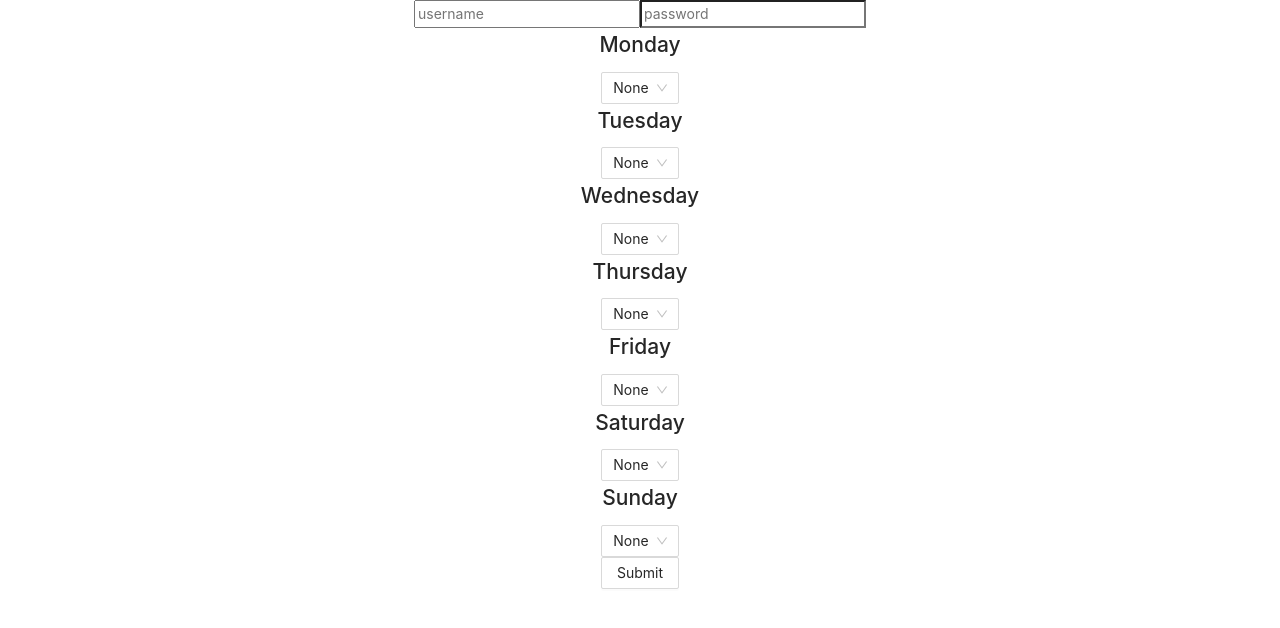
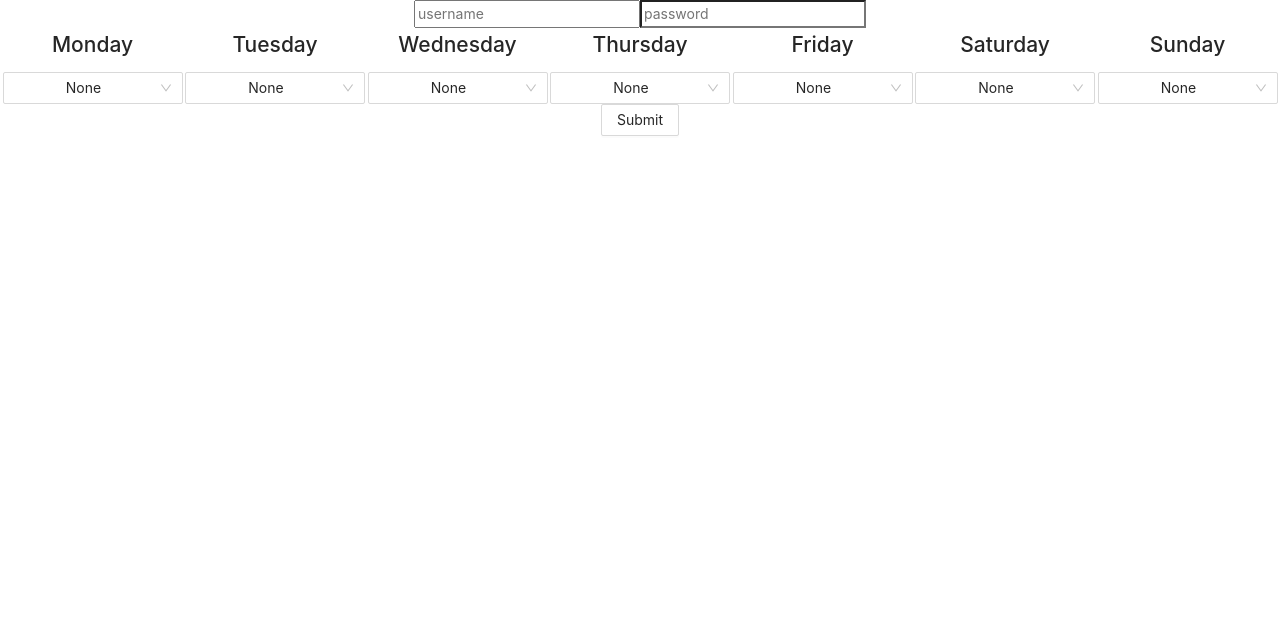
Before and after one commit to Jawny/goodlife-autobook-client, a React (Create React App) app: page / in a window 1280 px wide. Shown: the top 628 px of the page. Built offline with nearby package versions, Linux system fonts and the light colour scheme.

Commit message:
cleaned up code

```diff
--- a/src/App.css
+++ b/src/App.css
@@ -28,6 +28,12 @@
   color: #61dafb;
 }
 
+.dropdown-menus-container {
+  display: flex;
+  flex-flow: row wrap;
+  justify-content: space-evenly;
+}
+
 @keyframes App-logo-spin {
   from {
     transform: rotate(0deg);
--- a/src/App.js
+++ b/src/App.js
@@ -37,52 +37,74 @@ function App() {
     );
     bookingTimeIntervalsCopy[day] = value;
     setBookingTimeIntervals(bookingTimeIntervalsCopy);
-    console.log(bookingTimeIntervals);
   }
 
-  let data = JSON.stringify({
+  const openNotification = (result) => {
+    if (result) {
+      notification.open({
+        message: "REGISTRATION CONFIRMED",
+        description: "YOU ARE SIGNED UP FOR AUTO BOOKINGS",
+      });
+    } else {
+      notification.open({
+        message: "REGISTRATION FAILED",
+        description: "PLEASE CHECK CREDENTIALS AGAIN",
+      });
+    }
+  };
+
+  const formatData = () => {
+    const data = JSON.stringify({
       email,
       password,
+      monday: bookingTimeIntervals[0],
+      tuesday: bookingTimeIntervals[1],
+      wednesday: bookingTimeIntervals[2],
+      thursday: bookingTimeIntervals[3],
+      friday: bookingTimeIntervals[4],
+      saturday: bookingTimeIntervals[5],
+      sunday: bookingTimeIntervals[6],
     });
-
-  const openNotification = () => {
-    notification.open({
-      message: "Registration Confirmed",
-      description: "You are signed up for auto bookings",
-    });
+    return data;
   };
 
-  function onSubmit() {
-    openNotification();
-    axios.post("https://goodlife-autobook-server.herokuapp.com/", data, {
+  const onSubmit = async () => {
+    const data = formatData();
+    const result = await axios.post(
+      "https://goodlife-autobook-server.herokuapp.com/",
+      data,
+      {
         headers: { "Content-Type": "application/json" },
-    });
       }
+    );
+    openNotification(result.data);
+    console.log(result.data);
+  };
 
   // local
-  function onSubmit(e) {
-    openNotification();
-    console.log(e);
-    // axios.post("http://localhost:8000/", data, {
-    //   headers: { "Content-Type": "application/json" },
-    // });
-  }
+  // const onSubmit = async () => {
+  //   const data = formatData();
+  //   console.log(bookingTimeIntervals);
+  //   const res = await axios.post("http://localhost:8000/", data, {
+  //     headers: { "Content-Type": "application/json" },
+  //   });
+  //   openNotification(res.data);
+  //   console.log(res.data);
+  // };
 
   return (
     <div className="App">
       <input type="email" placeholder="username" onChange={handleEmail} />
       <input type="text" placeholder="password" onChange={handlePassword} />
+      <div className="dropdown-menus-container">
         <Dropdown
           listOfDays={listOfDays}
-        onChange={(value) => {
-          handleBookingTimes(value, 0);
-        }}
+          handleBookingTimes={handleBookingTimes}
         />
+      </div>
       <Button onClick={onSubmit}>Submit</Button>
     </div>
   );
 }
 
 export default App;
-// check user passwords to see if it works and make toast message
-// post request and check if status 200
--- a/src/Components/Dropdown.js
+++ b/src/Components/Dropdown.js
@@ -5,7 +5,7 @@ import "antd/dist/antd.css";
 
 function Dropdown(props) {
   const { Option } = Select;
-  const { onChange, listOfDays } = props;
+  const { listOfDays, handleBookingTimes } = props;
 
   const renderOption = (data) => {
     return <Option value={data.value}>{data.text}</Option>;
@@ -15,13 +15,19 @@ function Dropdown(props) {
     return (
       <div>
         <h2>{day.day}</h2>
-        <Select defaultValue="None" onChange={onChange}>
+        <Select
+          style={{ width: 180 }}
+          defaultValue="None"
+          onChange={(value) => {
+            handleBookingTimes(value, day.dayIndex);
+          }}
+        >
           {day.isWeekDay
             ? weekday.map((data) => {
                 return renderOption(data);
               })
             : weekend.map((data) => {
-                return renderOption(data.text);
+                return renderOption(data);
               })}
         </Select>
       </div>
--- a/src/Constants.js
+++ b/src/Constants.js
@@ -28,13 +28,13 @@ const weekend = [
 ];
 
 const listOfDays = [
-  { day: "Monday", isWeekDay: true },
-  { day: "Tuesday", isWeekDay: true },
-  { day: "Wednesday", isWeekDay: true },
-  { day: "Thursday", isWeekDay: true },
-  { day: "Friday", isWeekDay: true },
-  { day: "Saturday", isWeekDay: false },
-  { day: "Sunday", isWeekDay: false },
+  { dayIndex: 0, day: "Monday", isWeekDay: true },
+  { dayIndex: 1, day: "Tuesday", isWeekDay: true },
+  { dayIndex: 2, day: "Wednesday", isWeekDay: true },
+  { dayIndex: 3, day: "Thursday", isWeekDay: true },
+  { dayIndex: 4, day: "Friday", isWeekDay: true },
+  { dayIndex: 5, day: "Saturday", isWeekDay: false },
+  { dayIndex: 6, day: "Sunday", isWeekDay: false },
 ];
 
 module.exports = {
```
Lines whose indentation alone changed are shown as unchanged.
